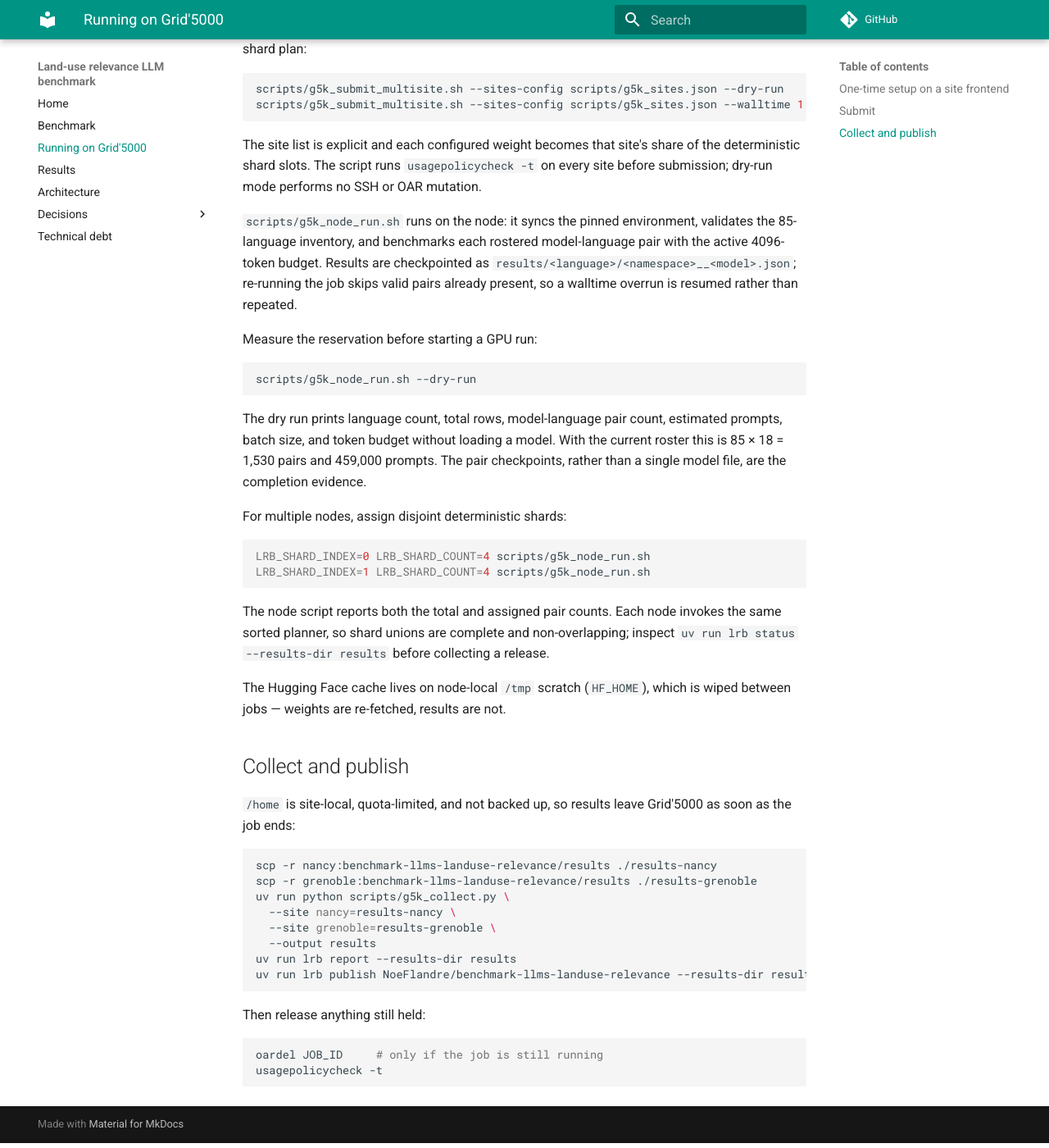
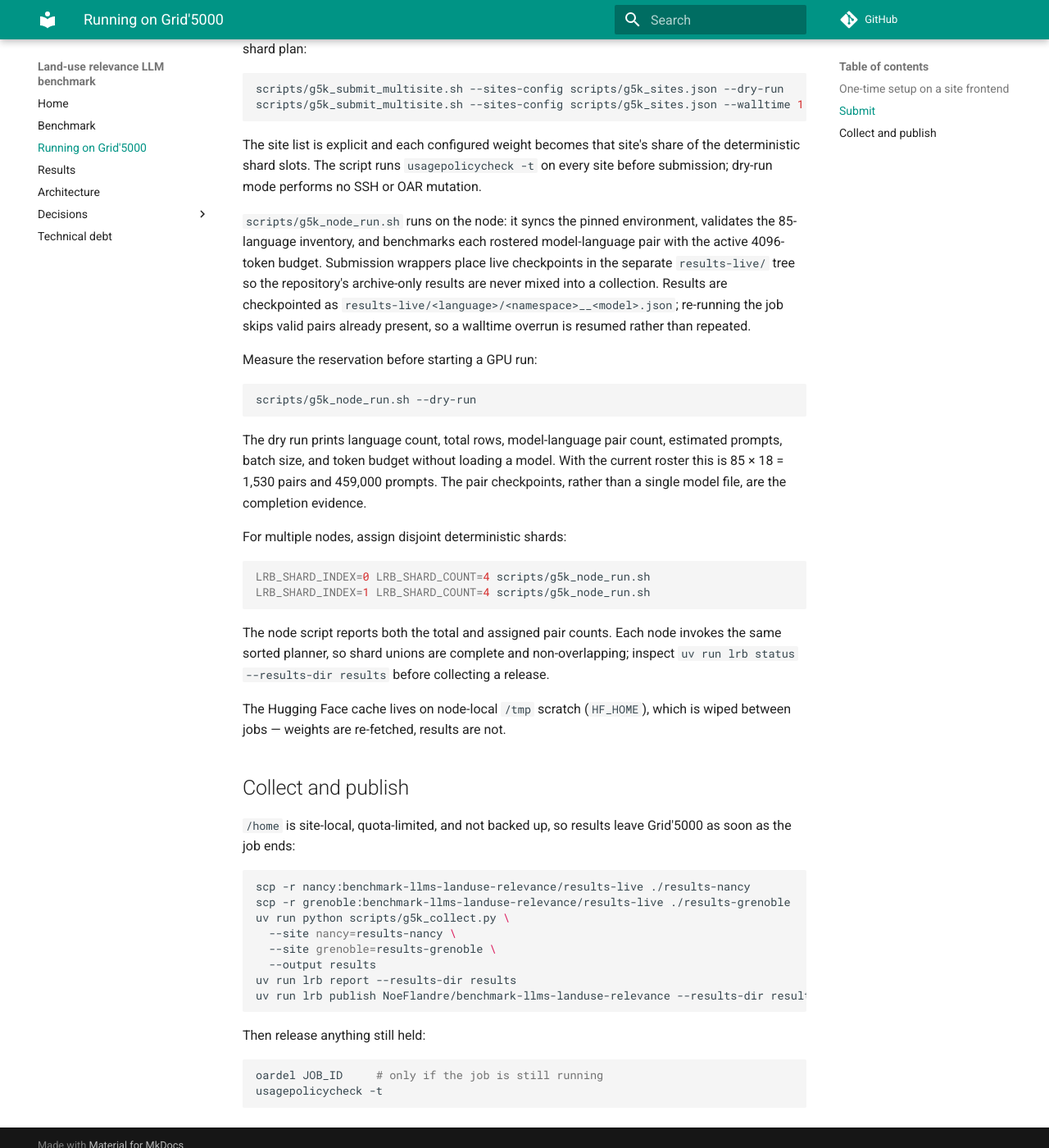
Before and after one commit to NoeFlandre/benchmark-llms-landuse-relevance, an MkDocs documentation site: the page built from docs/grid5000.md, in a window 1280 px wide and 1400 px high, scrolled down 624 px. Shown: the whole window at 82% size. Built offline with MkDocs 1.6.1 and Material for MkDocs 9.7.7, drawn with Linux system fonts in a browser that asks for light colours; comment, search, counter and statistics services are not loaded.

Commit message:
fix: keep live Grid5000 results out of archives

````diff
--- a/docs/grid5000.md
+++ b/docs/grid5000.md
@@ -37,8 +37,10 @@
 
 `scripts/g5k_node_run.sh` runs on the node: it syncs the pinned environment, validates
 the 85-language inventory, and benchmarks each rostered model-language pair with the
-active 4096-token budget. Results are checkpointed as
-`results/<language>/<namespace>__<model>.json`; re-running the job skips valid pairs
+active 4096-token budget. Submission wrappers place live checkpoints in the separate
+`results-live/` tree so the repository's archive-only results are never mixed into a
+collection. Results are checkpointed as
+`results-live/<language>/<namespace>__<model>.json`; re-running the job skips valid pairs
 already present, so a walltime overrun is resumed rather than repeated.
 
 Measure the reservation before starting a GPU run:
@@ -72,8 +74,8 @@
 as soon as the job ends:
 
 ```bash
-scp -r nancy:benchmark-llms-landuse-relevance/results ./results-nancy
-scp -r grenoble:benchmark-llms-landuse-relevance/results ./results-grenoble
+scp -r nancy:benchmark-llms-landuse-relevance/results-live ./results-nancy
+scp -r grenoble:benchmark-llms-landuse-relevance/results-live ./results-grenoble
 uv run python scripts/g5k_collect.py \
   --site nancy=results-nancy \
   --site grenoble=results-grenoble \
````
Also changed, not shown: 2 other files.
